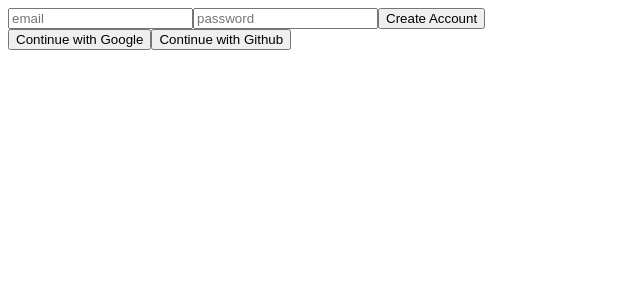
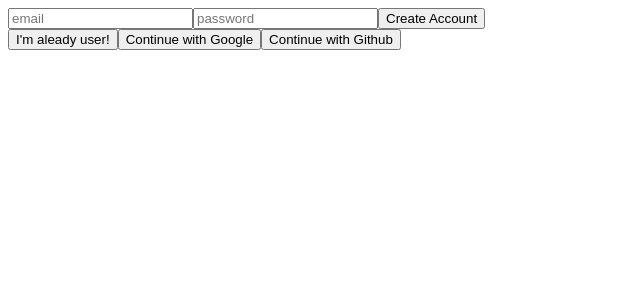
Before and after one commit to Kang-Yuchan/fire-tweet, a React (Create React App) app: page /#/ in a window 1280 px wide. Shown: the top 300 px of the page, without its empty margins (0-640 px from the left). Built offline with nearby package versions, Linux system fonts and the light colour scheme; no server answers.

Commit message:
add toggle button(new account <--> log in)

```diff
--- a/src/routes/Auth.js
+++ b/src/routes/Auth.js
@@ -36,6 +36,10 @@ const Auth = () => {
     }
   };
 
+  const toggleAccount = () => {
+    setNewAccount((prev) => !prev);
+  }
+
   return (
     <div>
       <form onSubmit={onSubmit}>
@@ -44,6 +48,7 @@ const Auth = () => {
         <button type="submit">{newAccount ? 'Create Account' : 'Log In'}</button>
       </form>
       <span>{error}</span>
+      <button type="button" onClick={toggleAccount}>{newAccount ? "I'm aleady user!" : "I want a new account!"}</button>
       <button type="button">Continue with Google</button>
       <button type="button">Continue with Github</button>
     </div>
```
